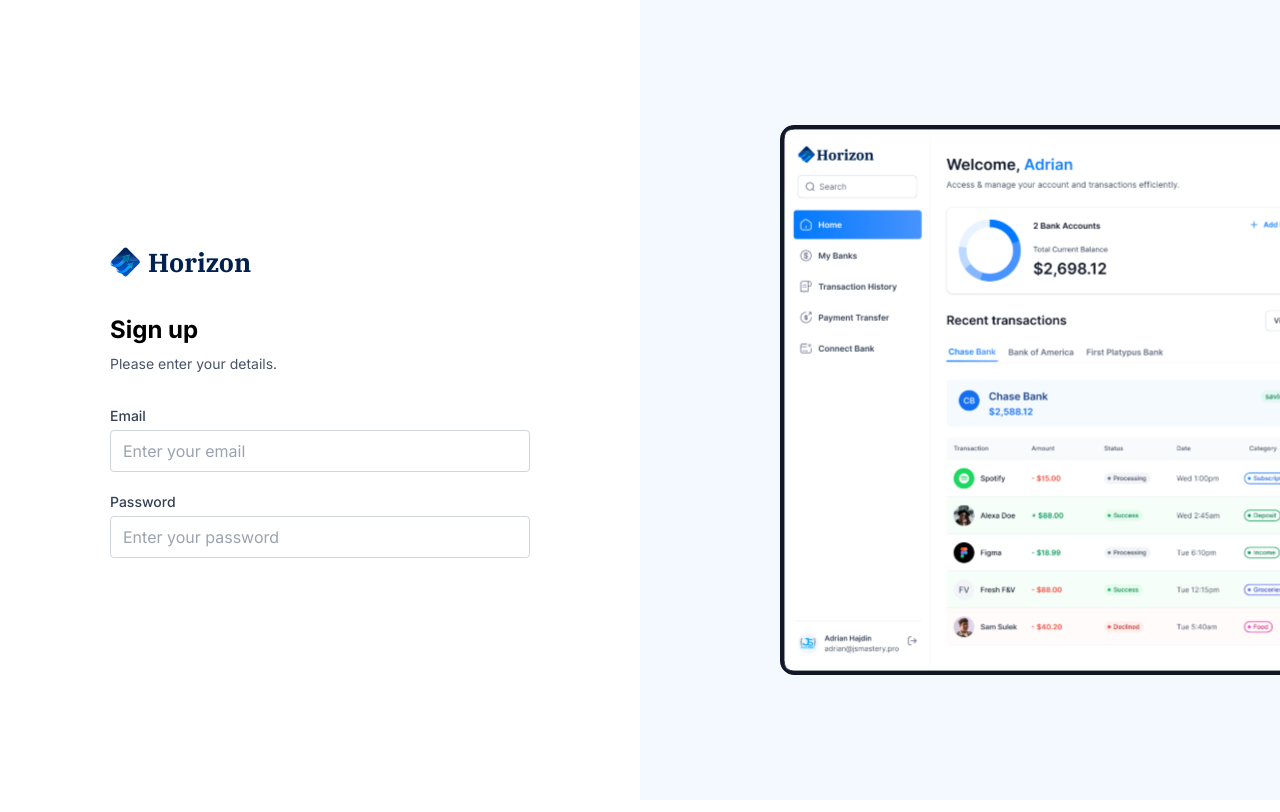
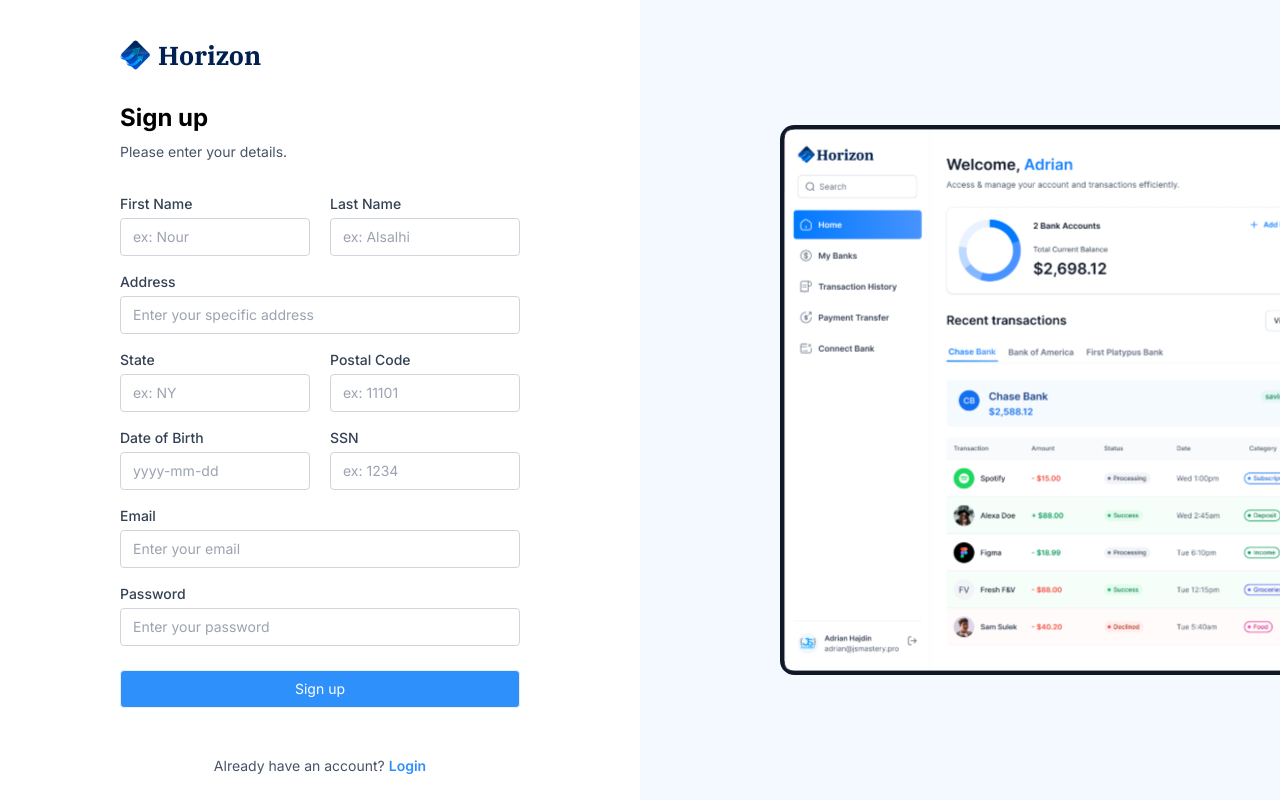
Before and after one commit to NourAlSalhi/Banking-App, a Next.js app: page /sign-up in a window 1280 px wide. Shown: the top 812 px of the page. Built offline with nearby package versions, Linux system fonts and the light colour scheme.

Commit message:
creare form for login and sign up

```diff
--- a/app/(auth)/components/AuthForm/index.tsx
+++ b/app/(auth)/components/AuthForm/index.tsx
@@ -18,7 +18,7 @@
     console.log(data);
   };
   return (
-    <section className="auth-form">
+    <section className="auth-form text-sm">
       <nav className="flex flex-col gap-4">
         <Link href="/" className="cursor-pointer flex items-center gap-2">
           <Image
@@ -41,13 +41,63 @@
       ) : (
         <div>
           <h1 className="text-2xl font-bold mb-2">Sign up</h1>
-          <p className="text-sm text-[#475467]">
-          Please enter your details.
-          </p>
+          <p className="text-sm text-[#475467]">Please enter your details.</p>
         </div>
       )}
       <FormProvider {...methods}>
         <form onSubmit={methods.handleSubmit(onSubmit)}>
+          {type === "sign-up" && (
+            <div>
+              <div className="flex max-md:flex-col justify-between">
+                <Input
+                  name=""
+                  label="First Name"
+                  placeholder="ex: Nour"
+                  className="w-[190px] max-md:w-full max-md:mb-4"
+                />
+                <Input
+                  name=""
+                  label="Last Name"
+                  placeholder="ex: Alsalhi"
+                  className="mb-4 w-[190px] max-md:w-full"
+                />
+              </div>
+              <Input
+                name=""
+                label="Address"
+                placeholder="Enter your specific address"
+                className="mb-4"
+              />
+              <div className="flex max-md:flex-col justify-between">
+                <Input
+                  name=""
+                  label="State"
+                  placeholder="ex: NY"
+                  className="w-[190px] max-md:w-full max-md:mb-4"
+                />
+                <Input
+                  name=""
+                  label="Postal Code"
+                  placeholder="ex: 11101"
+                  className="mb-4 w-[190px] max-md:w-full"
+                />
+              </div>
+              <div className="flex max-md:flex-col justify-between">
+                <Input
+                  name=""
+                  label="Date of Birth"
+                  placeholder="yyyy-mm-dd"
+                  className="w-[190px] max-md:w-full max-md:mb-4"
+                />
+                <Input
+                  name=""
+                  label="SSN"
+                  placeholder="ex: 1234"
+                  className="mb-4 w-[190px] max-md:w-full"
+                />
+              </div>
+            </div>
+          )}
           <Input
             name=""
             label="Email"
@@ -60,10 +110,27 @@
             label="Password"
             type="password"
             placeholder="Enter your password"
-            className="mt-5"
+            className="mt-4"
           />
+          <button
+            type="submit"
+            className="bg-blue-500 border rounded text-white mt-6 w-full py-2 text-sm"
+          >
+            {type == "sign-in" ? "Login" : "Sign up"}
+          </button>
         </form>
       </FormProvider>
+      <p className="text-center text-[#475467] text-sm mt-4">
+        {type == "sign-in"
+          ? "Don't have an account?"
+          : "Already have an account?"}{" "}
+        <Link
+          href={type == "sign-in" ? "/sign-up" : "/sign-in"}
+          className="text-blue-500 font-semibold"
+        >
+          {type == "sign-in" ? "Sign up" : "Login"}
+        </Link>
+      </p>
     </section>
   );
 };
--- a/app/components/Button/index.tsx
+++ /dev/null
@@ -1,8 +0,0 @@
-
-const Button = () => {
-  return (
-    <div>index</div>
-  )
-}
-
-export default Button
--- a/app/components/index.ts
+++ b/app/components/index.ts
@@ -1,2 +1 @@
 export * from "./Input";
-export * from "./Button";
--- a/app/globals.css
+++ b/app/globals.css
@@ -264,7 +264,7 @@
 
   /* Auth Form */
   .auth-form {
-    @apply flex min-h-screen w-full max-w-[420px] flex-col justify-center gap-5 py-10 md:gap-8;
+    @apply flex min-h-screen w-full max-w-[400px] flex-col md:justify-center gap-5 py-10 md:gap-8;
   }
 
   .form-item {
```
Also changed, not shown: app/(auth)/layout.tsx (indentation only).
